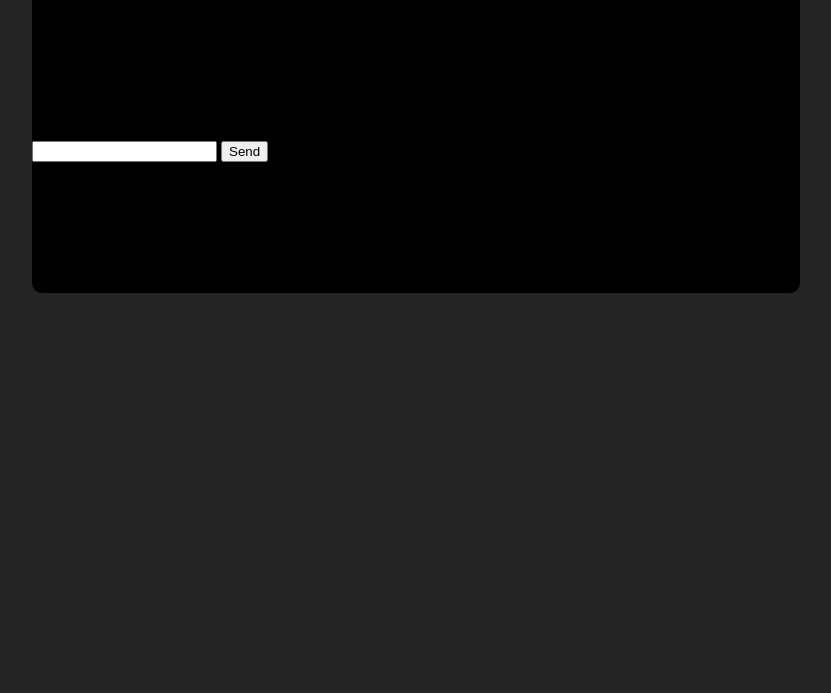
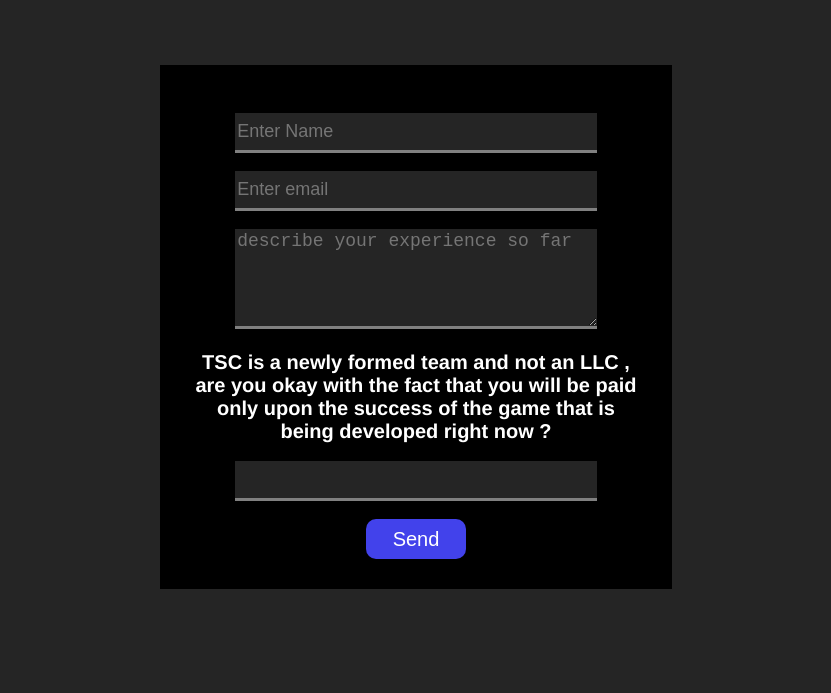
Before and after one commit to SiddharthIsCoding/TSC-Recruitment-page, a plain HTML site: page index.html in a window 1280 px wide. Shown: the part 107-800 px from the top of the page, without its empty margins (224-1055 px from the left). Drawn offline with Linux system fonts and the light colour scheme.

Commit message:
site completed

```diff
--- a/index.html
+++ b/index.html
@@ -8,13 +8,17 @@
 </head>
 
 <body>
+    <br>
+    <h1>Join The Shattered Crown <br> as a pixel artist </h1>
 
     <form action="https://formsubmit.co/" method="POST"><br>
-      <input type="text" name="name" placeholder="Enter Name" required><br>
-      <input type="email" name="email" placeholder="Enter email" required><br>
-      <textarea name="experience" id="exp" placeholder="describe your experience so far" ></textarea><br>
-      <h1>TSC is a newly formed team and not an LLC , are you okay with the fact that you will be paid only upon the success of the game that is being developed right now ? ( given that you contribute to it )</h1>
-      <input type="text" name="Terms and condition feedback"  >
+
+
+      <input type="text" name="name" placeholder="Enter Name" required><br><br>
+      <input type="email" name="email" placeholder="Enter email" required><br><br>
+      <textarea name="experience" id="exp" placeholder="describe your experience so far" ></textarea><br><br>
+      <h1>TSC is a newly formed team and not an LLC , are you okay with the fact that you will be paid only upon the success of the game that is being developed right now ?</h1><br>
+      <input type="text" name="Terms and condition feedback"  ><br><br>
       <button type="submit">Send</button>
     </form>
 
--- a/style.css
+++ b/style.css
@@ -9,15 +9,75 @@
 body
 {
     background-color: #252525;
+    text-align: center;
+}
+
+h1
+{
+    color: white;
+    font-family: 'Franklin Gothic Medium', 'Arial Narrow', Arial, sans-serif;
 }
 
 form
 {
-    width: 60%;
+    width: 40%;
     min-height: 50vh;
     background: rgb(0,0,0);
-    border-radius: 10px;
     margin-left: auto;
     margin-right: auto;
+    color: white;
+    margin-top: 10vh;
+    padding: 30px;
 
 }
+
+form > textarea
+{
+    width: 80%;
+    height: 100px;
+    border: none;
+    outline: none;
+    border-bottom: 3px solid gray;
+    background: #252525;
+    color: white;
+    font-size: 18px;
+}
+
+form > input
+{
+    width: 80%;
+    height: 40px;
+    border: none;
+    outline: none;
+    border-bottom: 3px solid gray;
+    background-color: #252525;
+    color: white;
+    font-size: 18px;
+}
+
+form > h1
+{
+    font-size: 20px;
+}
+
+form > button
+{
+    width: 100px;
+    height: 40px;
+    border: none;
+    outline: none;
+    border-radius: 10px;
+    color: white;
+    cursor: pointer;
+    background: rgb(66, 66, 235);
+    font-size: 20px;
+}
+
+
+@media only screen and (max-width:700px)
+{
+    form
+    {
+        width: 96%;
+    }
+}
```
